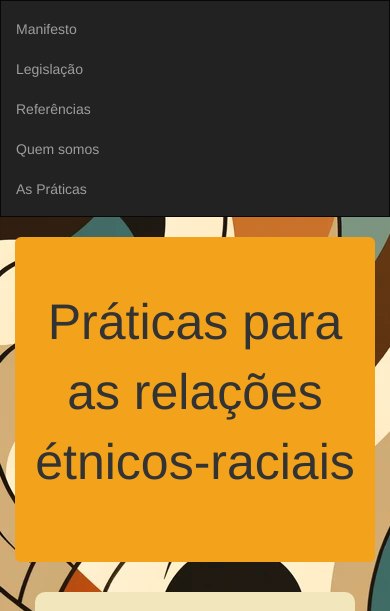
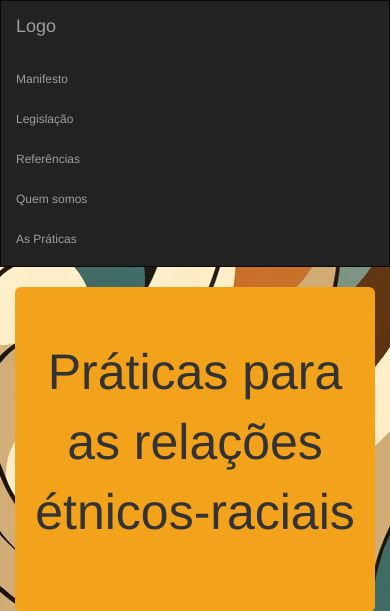
Before and after one commit to mhnasser/06_tcc_lai, a Flask app: page / in a window 390 px wide; the page is wider, and only the part inside the window is pictured. Shown: the top 611 px of that part. Run offline with Flask 3, Linux system fonts and the light colour scheme; parts of the project's set-up code (start-up, migrations or seed data) failed here and were passed over; some libraries are stand-ins or nearby versions.

Commit message:
Atualização da barra de navegação

```diff
--- a/templates/includes/nav_bar.html
+++ b/templates/includes/nav_bar.html
@@ -1,7 +1,36 @@
-<nav class="navbar navbar-inverse">
+<!DOCTYPE html>
+<html lang="en">
+<head>
+  <meta charset="UTF-8">
+  <meta name="viewport" content="width=device-width, initial-scale=1.0">
+  <title>Navbar Responsiva</title>
+  <!-- Link do Bootstrap CSS -->
+  <link rel="stylesheet" href="https://maxcdn.bootstrapcdn.com/bootstrap/3.4.1/css/bootstrap.min.css">
+  <style>
+    /* Estilo responsivo para a navbar */
+    .navbar-nav > li > a {
+      font-size: 2vw; /* Tamanho dinâmico por padrão */
+    }
+
+    @media (max-width: 768px) {
+      .navbar-nav > li > a {
+        font-size: 14px; /* Ajuste para tablets */
+      }
+    }
+
+    @media (max-width: 480px) {
+      .navbar-nav > li > a {
+        font-size: 12px; /* Ajuste para celulares */
+      }
+    }
+  </style>
+</head>
+<body>
+  <nav class="navbar navbar-inverse">
     <div class="container-fluid">
       <div class="navbar-header">
         <!-- Pode adicionar logotipo ou outros itens aqui -->
+        <a class="navbar-brand" href="/">Logo</a>
       </div>
       <ul class="nav navbar-nav">
         <li><a href="/">Manifesto</a></li>
@@ -12,3 +41,9 @@
       </ul>
     </div>
   </nav>
+
+  <!-- Link do Bootstrap JS e jQuery -->
+  <script src="https://ajax.googleapis.com/ajax/libs/jquery/3.5.1/jquery.min.js"></script>
+  <script src="https://maxcdn.bootstrapcdn.com/bootstrap/3.4.1/js/bootstrap.min.js"></script>
+</body>
+</html>
```
